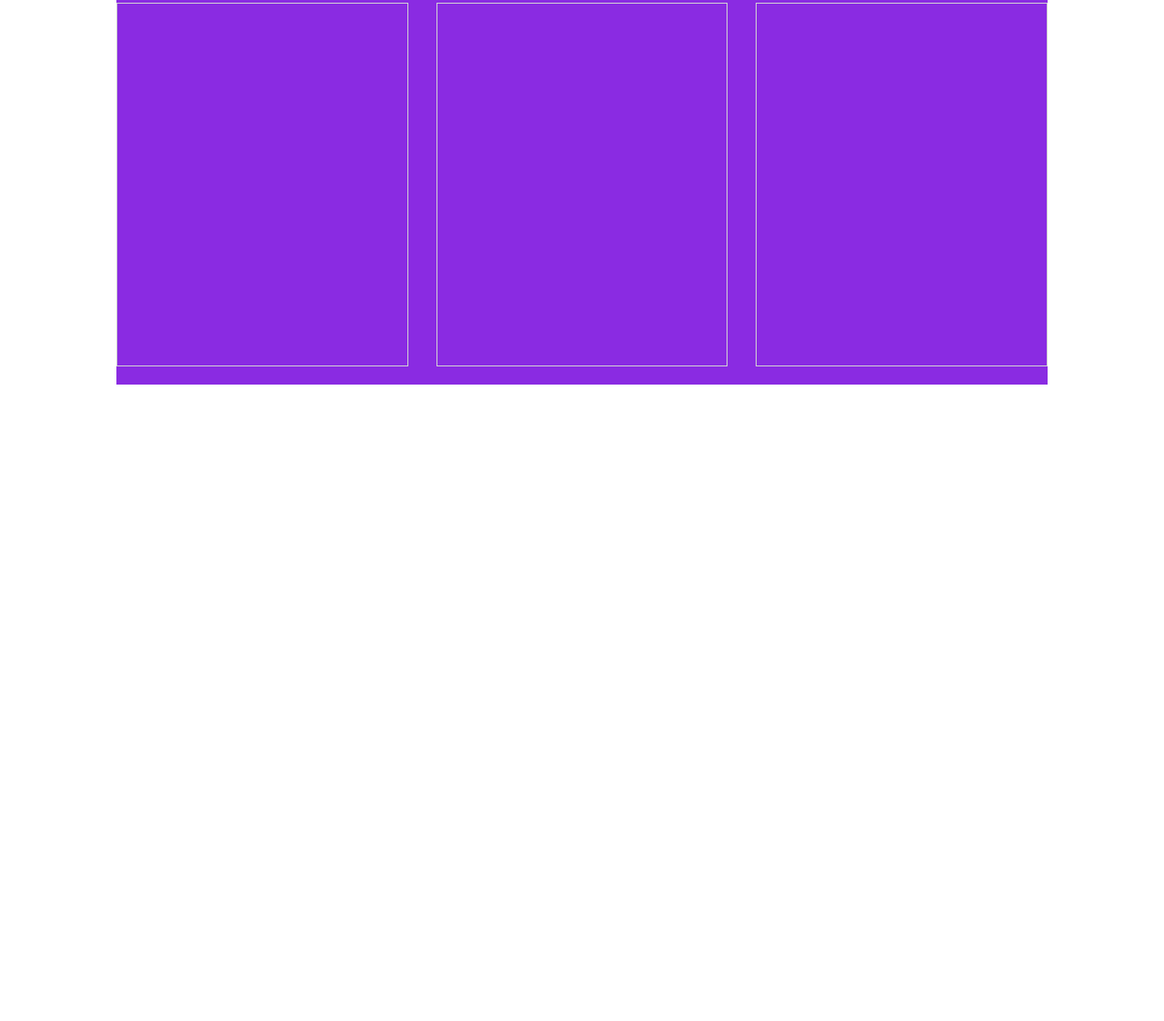
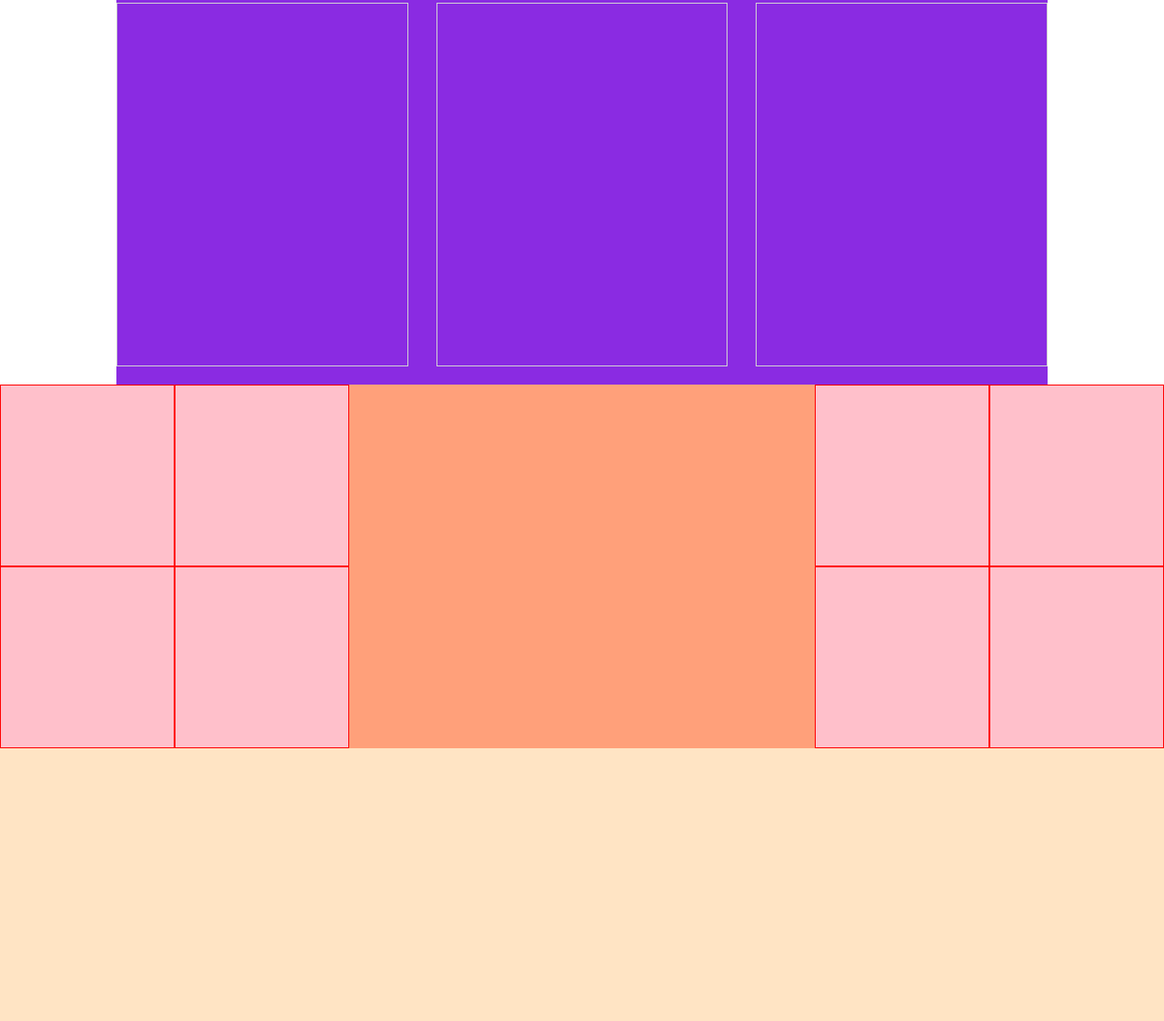
Before and after one commit to Pietroarmill/htmlcss-dropbox, a plain HTML site: page index.html in a window 1280 px wide. Shown: the part 3257-4380 px from the top of the page at 91% size. Before the commit the page ends 3680 px from the top, so only its background shows below. Drawn offline with Linux system fonts and the light colour scheme.

Commit message:
work in progress

```diff
--- a/css/style.css
+++ b/css/style.css
@@ -132,3 +132,34 @@ header{
 .operation-row .col-center{
     margin: 0 3%;
 }
+
+/* section banners team */
+.banners-team{
+    background-color: bisque;
+    height: 700px;
+}
+
+.banners-team .col{
+    float: left;
+    height: 400px;
+}
+
+.banners-team .col-sides{
+    width: 30%;
+    background-color: pink;
+}
+
+.banners-team .col-center{
+    width: 40%;
+    background-color: lightsalmon;
+}
+
+.row-team{
+    height: 50%;
+}
+
+.row-team .col{
+    width: 50%;
+    height: 100%;
+    border: 1px solid red;
+}
--- a/index.html
+++ b/index.html
@@ -48,12 +48,12 @@
             </div>
         </section>
 
-        <section>
+
         <div class="container">
 
             <!-- business dropbox -->
             <section class="business-dropbox">
-                    <h1></h1>
+                <h2></h2>
                 <span></span>
                 <div class="business-plane clear-fix">
                     <div class="col col-sides"></div>
@@ -94,8 +94,56 @@
             </section>
             <!-- /operation dropbox -->
 
+            <div>
+                <h2></h2>
+                <span></span>
             </div>
-        </section>
+
+        </div>
+
+        <div class="banners-team clear-fix">
+
+            <div class="col col-sides">
+
+                <div class="row-team">
+                    <div class="col"></div>
+                    <div class="col"></div>
+                </div>
+
+
+                <div class="row-team">
+                    <div class="col"></div>
+                    <div class="col"></div>
+                </div>
+
+            </div>
+
+            <div class="col col-center"></div>
+
+            <div class="col col-sides">
+
+                <div class="row-team">
+                    <div class="col"></div>
+                    <div class="col"></div>
+                </div>
+
+
+                <div class="row-team">
+                    <div class="col"></div>
+                    <div class="col"></div>
+                </div>
+
+            </div>
+
+        </div>
+
+        <div class="container">
+            <div>
+
+            </div>
+        </div>
+
+
 
 
     </main>
```
Lines whose indentation alone changed are shown as unchanged.
